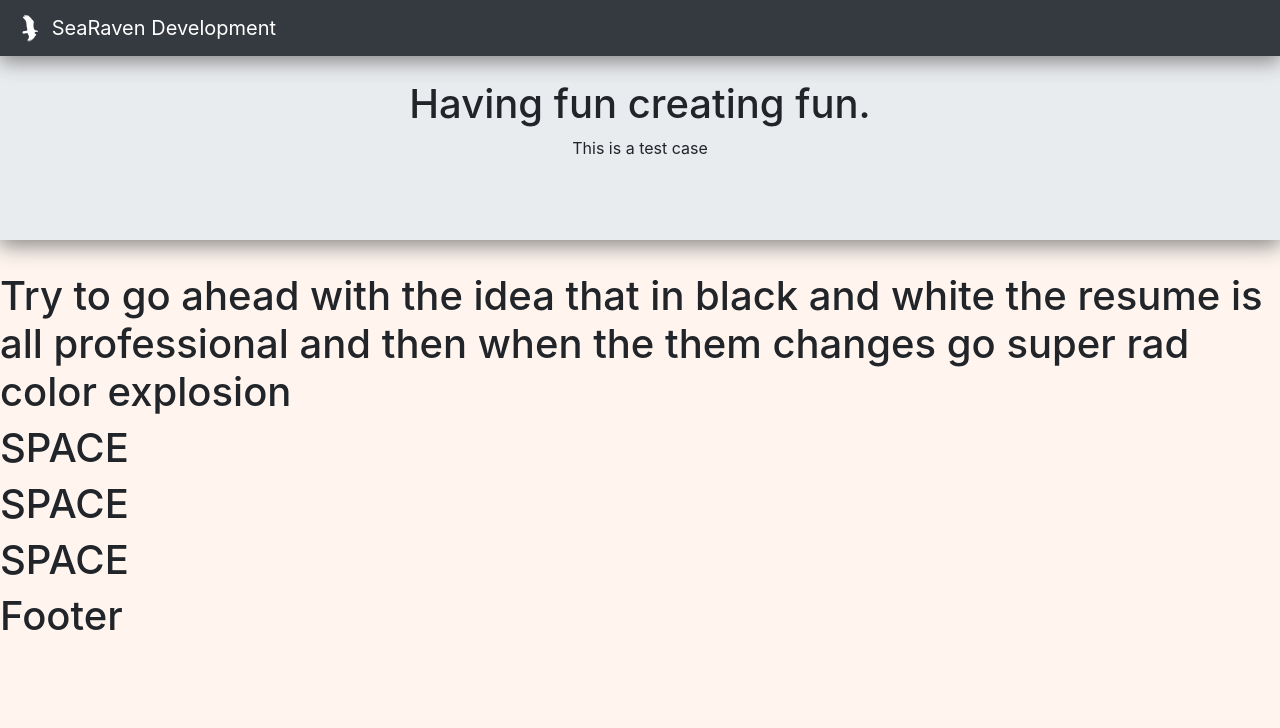
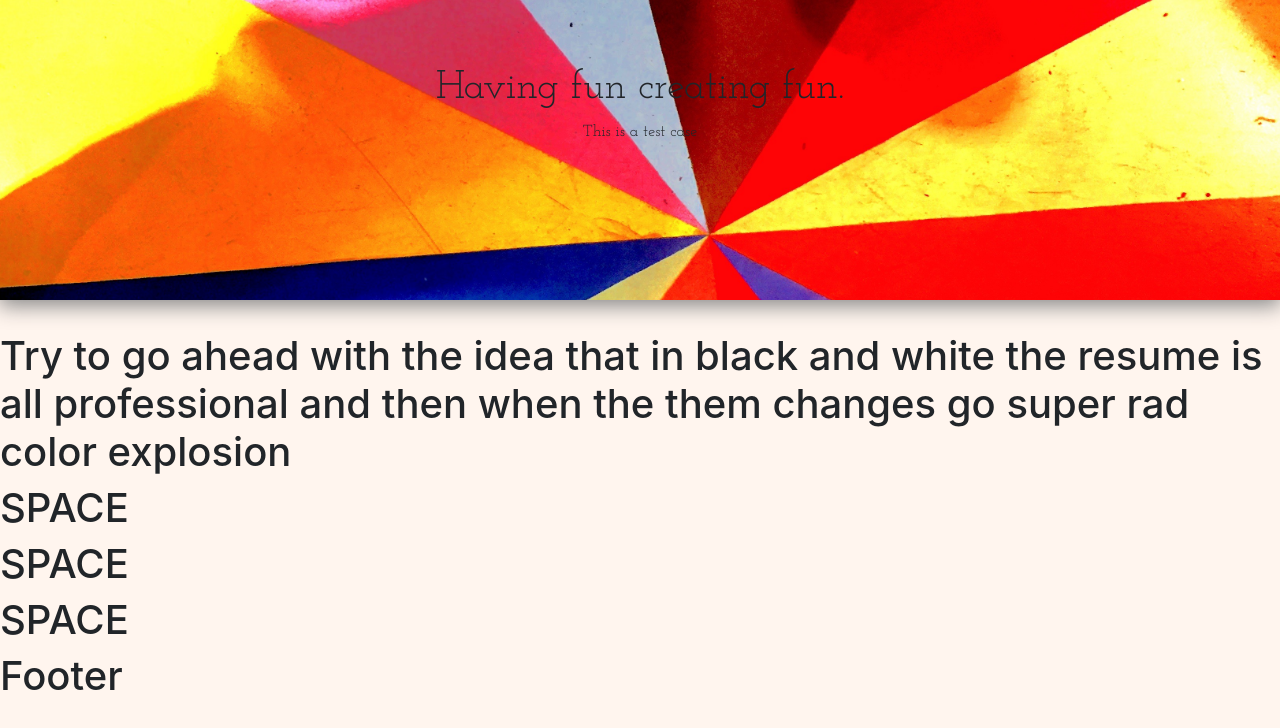
Before and after one commit to FCraven/SeaRavenDevelopment, a React app: page / in a window 1280 px wide. Built offline with nearby package versions, Linux system fonts and the light colour scheme.

Commit message:
working on hero banner

```diff
--- a/client/components/Navbar.js
+++ /dev/null
@@ -1,45 +0,0 @@
-import React, { Component } from 'react'
-import { Navbar as BootNav } from 'react-bootstrap'
-import { Link } from 'react-router-dom'
-
-export default class Navbar extends Component {
-  constructor(props) {
-    super(props)
-
-    this.state = {
-
-    }
-  }
-
-  render() {
-    return (
-      <div>
-        <div className="navbar">
-        <BootNav fixed="top" bg="dark" variant="dark">
-          <BootNav.Brand href="#">
-            <img
-              alt="a white raven"
-              src="/seaRavenLight.png"
-              width="30"
-              height="30"
-              className="d-inline-block align-top"
-            />
-            {' SeaRaven Development'}
-          </BootNav.Brand>
-        </BootNav>
-        </div>
-      </div>
-    )
-  }
-}
-
-{/* <div>
-<header>SeaRaven Development</header>
-<h1> tomorrow begin crushing it</h1>
-<h1>Navbar</h1>
-<a>Certifications</a>
-<a>Education</a>
-<a>Experience</a>
-<a>Projects</a>
-<a>About Me</a>
-</div> */}
--- a/client/index.js
+++ b/client/index.js
@@ -5,14 +5,12 @@ import ReactDOM from 'react-dom'
 import { Provider } from 'react-redux'
 import store from './store'
 import Main from './components/Main'
-import Navbar from './components/Navbar'
 import Footer from './components/Footer'
 
 
 
 ReactDOM.render(
   <Provider store={store}>
-    <Navbar />
     <Main />
     <Footer />
   </Provider>
--- a/public/index.html
+++ b/public/index.html
@@ -9,6 +9,10 @@
     <meta name='viewport' content='width=device-width, initial-scale=1'>
     <!--favicon-->
     <link rel="icon" href="/seaRaven.ico" />
+    <!--Google Font - Josefin Slab for Hero-->
+    <link href="https://fonts.googleapis.com/css?family=Josefin+Slab" rel="stylesheet">
+
+
     <!-- JS bundle will be in 'bundle.js' -->
     <script src="/bundle.js" defer></script>
 </head>
--- a/public/styles.css
+++ b/public/styles.css
@@ -4,9 +4,13 @@ body {
 }
 
 .hero-banner {
-  background-image: grey;
+  background-image: url('/hero_background.jpg');
   box-shadow: 0px 5px 20px 1px #888888;
-
+  font-family: 'Josefin slab', serif;
+  background-size: cover;
+  background-position: center;
+  min-height:200px;
+  height: 300px;
 }
 
 .navbar {
```
Also changed, not shown: public/hero_background.jpg (added).
